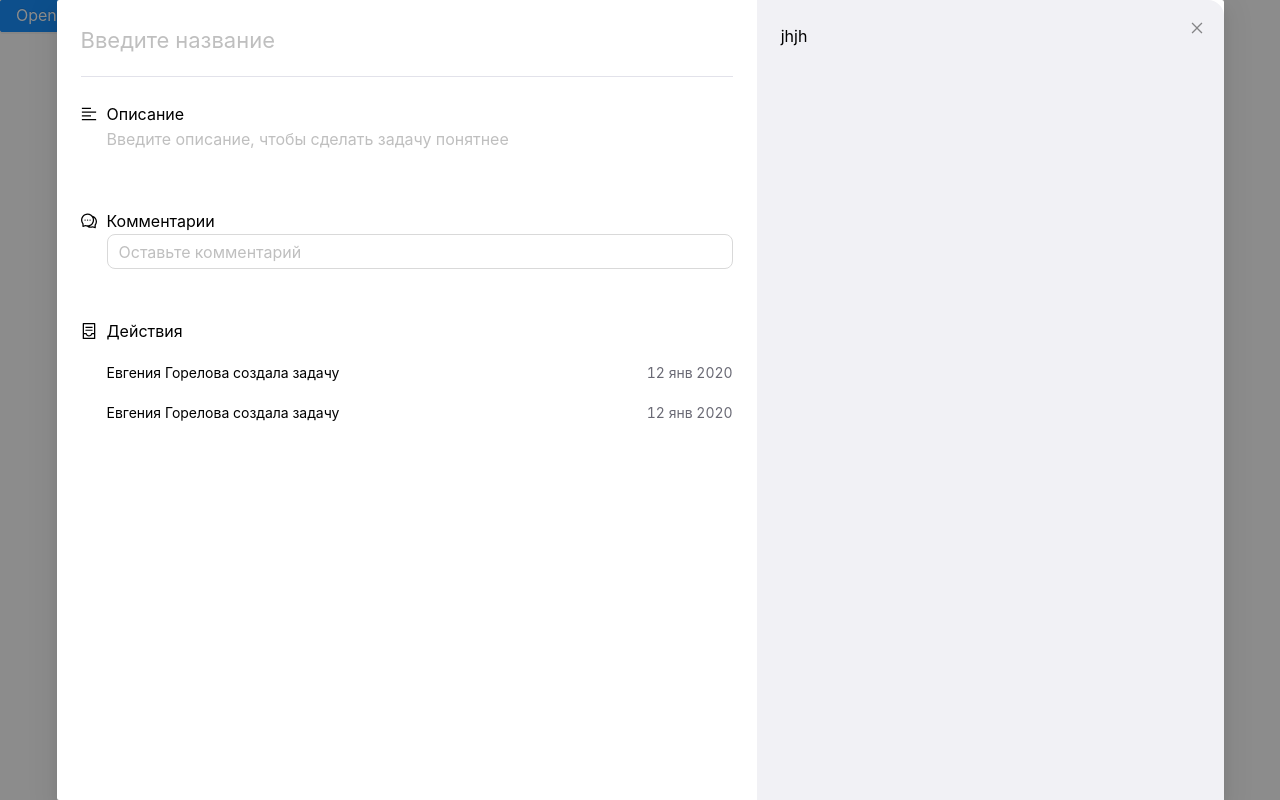
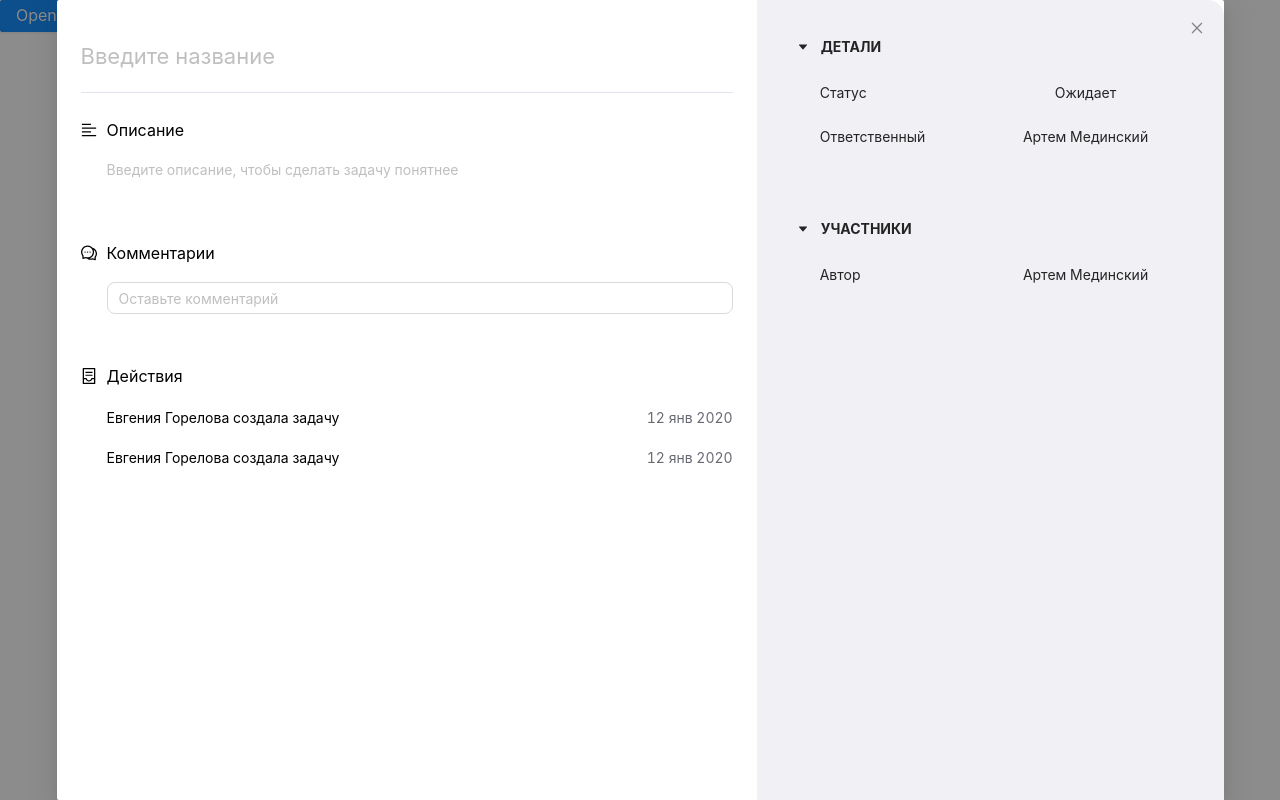
Before and after one commit to IrinRer/Task_Manager, a React (Create React App) app: page / in a window 1280 px wide. Both pictures are taken after a click on the button "Open Modal with async logic". Built offline with nearby package versions, Linux system fonts and the light colour scheme; no server answers.

Commit message:
Add details block fot task

```diff
--- a/src/components/Task/TaskHistory/index.tsx
+++ b/src/components/Task/History/index.tsx
@@ -1,7 +1,7 @@
 import React from 'react';
 import styles from './index.module.scss';
 
-const TaskHistory: React.FC = () => {
+const History: React.FC = () => {
   return (
     <div className={styles.history}>
       <p>
@@ -20,4 +20,4 @@ const TaskHistory: React.FC = () => {
   );
 };
 
-export default TaskHistory;
+export default History;
--- /dev/null
+++ b/src/components/Task/Info/index.module.scss
@@ -0,0 +1,43 @@
+.taskInfo {
+  width: 40%;
+  padding: 24px;
+  display: inline-block;
+  background-color: #F1F1F5;
+  border-top-right-radius: 16px;
+
+    :global([data-theme='compact'] .site-collapse-custom-collapse .site-collapse-custom-panel),
+    :global(.site-collapse-custom-collapse .site-collapse-custom-panel) {
+    margin-bottom: 24px;
+    overflow: hidden;
+    background: none;
+    border: none;
+    font-size: 14px;
+    font-weight: bold;
+    text-transform: uppercase;
+  }
+  :global(.site-collapse-custom-collapse .ant-collapse-content-box){
+      padding: 12px 39px;
+  }
+  :global(.ant-select){
+      width: 44%;
+      border: none;
+      background: none;
+  }
+  .infoLine{
+    display: flex;
+    justify-content: space-between;
+    align-items: flex-start;
+    font-size: 14px;
+    padding-bottom: 22px;
+    font-weight: normal;
+    text-transform: none;
+
+    span{
+      width: 44%;
+      text-align: center;
+    }
+    span:first-of-type{
+      text-align: left;
+    }
+  }
+}
--- /dev/null
+++ b/src/components/Task/Info/index.tsx
@@ -0,0 +1,91 @@
+import React from 'react';
+import { Collapse, Select } from 'antd';
+import { CaretRightOutlined } from '@ant-design/icons';
+import styles from './index.module.scss';
+
+const { Option } = Select;
+const { Panel } = Collapse;
+
+/* interface IProps {
+   a?: string;
+}
+const Info: React.FC<IProps> = ( { a } ) => {
+  const { a } = props; */
+
+const Info: React.FC = () => {
+  const onChange = (value: any) => {
+    console.log(`selected ${value}`);
+  };
+
+  /* const children: any[] = [];
+  // eslint-disable-next-line no-plusplus
+  for (let i = 10; i < 36; i++) {
+    children.push(
+      <Option key={i.toString(36) + i}>{i.toString(36) + i}</Option>,
+    );
+  } */
+
+  return (
+    <div className={styles.taskInfo}>
+      <Collapse
+        defaultActiveKey={['1', '2']}
+        ghost
+        // eslint-disable-next-line react/no-unstable-nested-components
+        expandIcon={({ isActive }) => (
+          <CaretRightOutlined rotate={isActive ? 90 : 0} />
+        )}
+        className="site-collapse-custom-collapse"
+      >
+        <Panel
+          header="Детали"
+          key="1"
+          className="site-collapse-custom-panel"
+          // className={styles.details}
+        >
+          <div className={styles.infoLine}>
+            <span>Статус</span> <span>Ожидает</span>
+          </div>
+          <div className={styles.infoLine}>
+            <span>Ответственный</span>
+            <span>Артем Мединский</span>
+            {/* <Select<string | number, { value: string; children: string }>
+              showSearch
+              style={{ width: 200 }}
+              placeholder="Выбрать участника"
+              optionFilterProp="children"
+              onChange={onChange}
+              filterOption={(input, option) =>
+                option!.children.toLowerCase().indexOf(input.toLowerCase()) >= 0
+              }
+              filterSort={(optionA, optionB) =>
+                optionA!.children
+                  .toLowerCase()
+                  .localeCompare(optionB!.children.toLowerCase())
+              }
+            >
+              {children}
+              <Option value="1">Not Identified</Option>
+              <Option value="2">Closed</Option>
+              <Option value="3">Communicated</Option>
+              <Option value="4">Identified</Option>
+              <Option value="5">Resolved</Option>
+              <Option value="6">Cancelled</Option>
+            </Select> */}
+          </div>
+        </Panel>
+        <Panel
+          header="Участники"
+          key="2"
+          className="site-collapse-custom-panel"
+          // className={styles.members}
+        >
+          <div className={styles.infoLine}>
+            <span>Автор</span> <span>Артем Мединский</span>
+          </div>
+        </Panel>
+      </Collapse>
+    </div>
+  );
+};
+
+export default Info;
--- /dev/null
+++ b/src/components/Task/Main/index.module.scss
@@ -0,0 +1,85 @@
+.taskMain {
+    width: 60%;
+    padding: 24px;
+    display: inline-block;
+}
+    :global(.ant-modal-content) {
+      height: 100%;
+      border-top-left-radius: 16px;
+      border-top-right-radius: 16px;
+      color: black;
+    }
+    :global(.ant-modal-header) {
+      border-top-left-radius: 16px;
+      border-top-right-radius: 16px;
+    }
+    :global(.ant-modal-close-icon) {
+      font-size: 14px;
+    }
+    :global(.ant-modal-body) {
+      height: 100%;
+      padding: 0 !important;
+    }
+    :global(.ant-input).name {
+      font-size: 22px;
+      line-height: 32px;
+      color: black;
+      box-shadow: none;
+      border: none;
+      overflow: hidden;
+      padding: 0;
+      margin-bottom: 20px;
+    }
+    :global(.ant-input).name:focus,
+    :global(.ant-input).name:hover,
+    :global(.ant-input).name:focus-visible {
+      border: none;
+      box-shadow: none;
+      border-bottom: 1px solid #0062ff;
+    }
+    .border {
+      border-bottom: 1px solid #e2e2ea;
+    }
+    .section {
+      font-size: 16px;
+      padding: 25px 0;
+      display: flex;
+      justify-content: left;
+      align-items: start;
+    }
+    .section span {
+      padding-top: 4px;
+    }
+    .wrapper{
+      padding-left: 10px;
+      width: 100%;
+    }
+    :global(textarea.ant-input){
+      font-size: 14px;
+      line-height: 20px;
+      color: #696974;
+      box-shadow: none;
+      overflow: hidden;
+      margin-top: 16px;
+    }
+    :global(.ant-input).desc{
+      border: none;
+      padding: 0;
+    }
+    :global(.ant-input).desc:focus,
+    :global(.ant-input).desc:hover,
+    :global(.ant-input).desc:focus-visible {
+      border: none;
+      box-shadow: none;
+      color: black;
+    }
+    :global(.ant-input).comm{
+      padding: 5px 11px 3px;
+      border-radius: 8px;
+    }
+    :global(.ant-input).comm:focus,
+    :global(.ant-input).comm:hover,
+    :global(.ant-input).comm:focus-visible {
+      box-shadow: none;
+      color: black;
+    }
--- a/src/components/Task/TaskMain/index.tsx
+++ b/src/components/Task/Main/index.tsx
@@ -6,9 +6,9 @@ import {
   ContainerOutlined,
 } from '@ant-design/icons';
 import styles from './index.module.scss';
-import TaskHistory from '../TaskHistory';
+import History from '../History';
 
-const TaskMain: React.FC = () => {
+const Main: React.FC = () => {
   return (
     <div className={styles.taskMain}>
       <TextArea
@@ -46,11 +46,11 @@ const TaskMain: React.FC = () => {
         <ContainerOutlined />
         <div className={styles.wrapper}>
           Действия
-          <TaskHistory />
+          <History />
         </div>
       </div>
     </div>
   );
 };
 
-export default TaskMain;
+export default Main;
--- a/src/components/Task/TaskInfo/index.module.scss
+++ /dev/null
@@ -1,7 +0,0 @@
-.taskInfo {
-  width: 40%;
-  padding: 24px;
-  display: inline-block;
-  background-color: #F1F1F5;
-  border-top-right-radius: 16px;
-}
--- a/src/components/Task/TaskInfo/index.tsx
+++ /dev/null
@@ -1,8 +0,0 @@
-import React from 'react';
-import styles from './index.module.scss';
-
-const TaskInfo: React.FC = () => {
-  return <div className={styles.taskInfo}>jhjh </div>;
-};
-
-export default TaskInfo;
--- a/src/components/Task/TaskMain/index.module.scss
+++ /dev/null
@@ -1,85 +0,0 @@
-.taskMain {
-      width: 60%;
-      padding: 24px;
-      display: inline-block;
-}
-:global(.ant-modal-content) {
-  height: 100%;
-  border-top-left-radius: 16px;
-  border-top-right-radius: 16px;
-  color: black;
-}
-:global(.ant-modal-header) {
-  border-top-left-radius: 16px;
-  border-top-right-radius: 16px;
-}
-:global(.ant-modal-close-icon) {
-  font-size: 14px;
-}
-:global(.ant-modal-body) {
-  height: 100%;
-  padding: 0 !important;
-}
-:global(.ant-input).name {
-  font-size: 22px;
-  line-height: 32px;
-  color: black;
-  box-shadow: none;
-  border: none;
-  overflow: hidden;
-  padding: 0;
-  margin-bottom: 20px;
-}
-:global(.ant-input).name:focus,
-:global(.ant-input).name:hover,
-:global(.ant-input).name:focus-visible {
-  border: none;
-  box-shadow: none;
-  border-bottom: 1px solid #0062ff;
-}
-.border {
-  border-bottom: 1px solid #e2e2ea;
-}
-.section {
-  font-size: 16px;
-  padding: 25px 0;
-  display: flex;
-  justify-content: left;
-  align-items: start;
-}
-.section span {
-  padding-top: 4px;
-}
-.wrapper{
-  padding-left: 10px;
-  width: 100%;
-}
-:global(.ant-input){
-  font-size: 14px;
-  line-height: 20px;
-  color: #696974;
-  box-shadow: none;
-  overflow: hidden;
-  margin-top: 16px;
-}
-:global(.ant-input).desc{
-  border: none;
-  padding: 0;
-}
-:global(.ant-input).desc:focus,
-:global(.ant-input).desc:hover,
-:global(.ant-input).desc:focus-visible {
-  border: none;
-  box-shadow: none;
-  color: black;
-}
-:global(.ant-input).comm{
-  padding: 5px 11px 3px;
-  border-radius: 8px;
-}
-:global(.ant-input).comm:focus,
-:global(.ant-input).comm:hover,
-:global(.ant-input).comm:focus-visible {
-  box-shadow: none;
-  color: black;
-}
--- a/src/components/Task/index.tsx
+++ b/src/components/Task/index.tsx
@@ -1,8 +1,8 @@
 import React from 'react';
 import { Modal, Button } from 'antd';
 import styles from './index.module.scss';
-import TaskMain from './TaskMain';
-import TaskInfo from './TaskInfo';
+import Info from './Info';
+import Main from './Main';
 
 const Task: React.FC = () => {
   const [visible, setVisible] = React.useState(false);
@@ -48,8 +48,8 @@ const Task: React.FC = () => {
         footer={[]}
       >
         <div className={styles.taskContainer}>
-          <TaskMain />
-          <TaskInfo />
+          <Main />
+          <Info />
         </div>
         <Button
           className={styles.save}
```
Also changed, not shown: src/components/Task/History/index.module.scss (renamed from src/components/Task/TaskHistory/index.module.scss).
